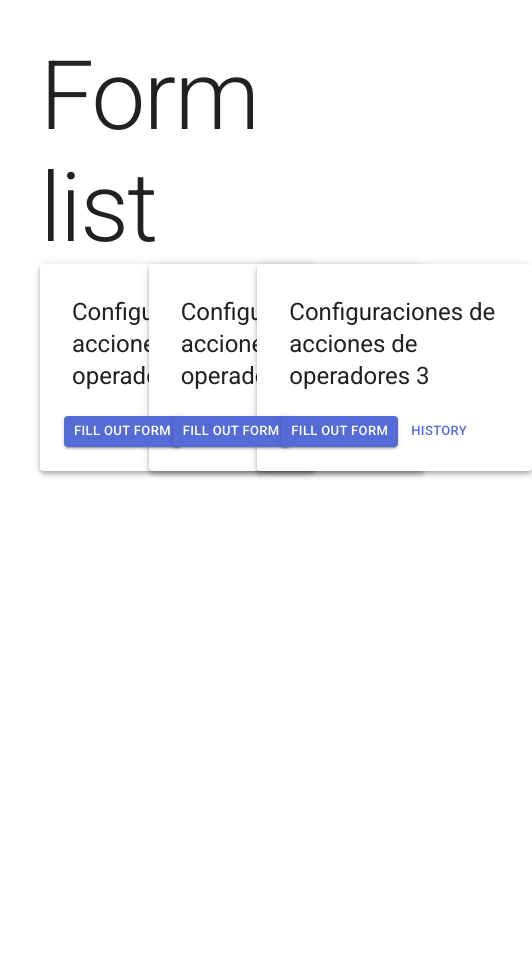
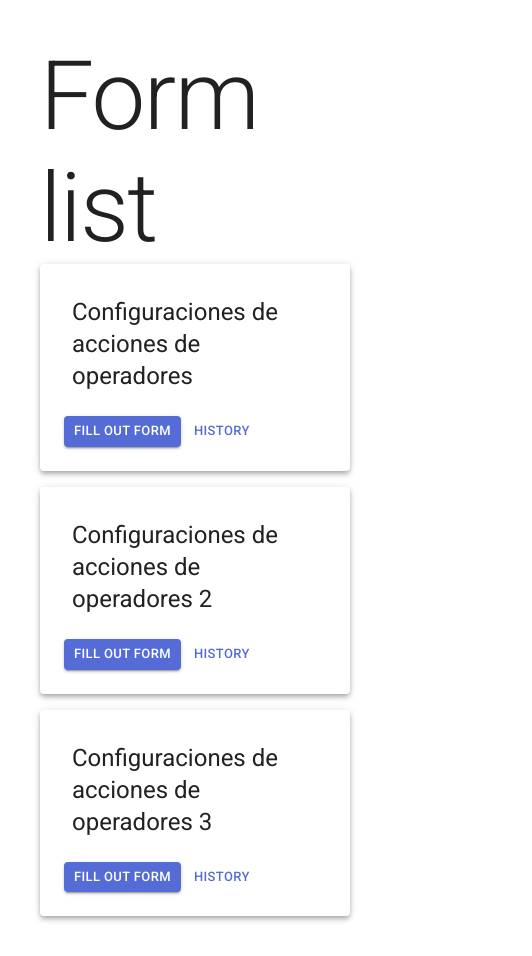
Before and after one commit to riskezwn/sendizer-test, a React (Vite) app: page / in a window 390 px wide. Shown: the whole page, 532 px wide, since content can reach past the window. Before the commit the page ends 844 px from the top, so only its background shows below. Built offline with nearby package versions, Linux system fonts and the light colour scheme.

Commit message:
Add responsive card list

```diff
--- a/src/App.tsx
+++ b/src/App.tsx
@@ -19,7 +19,7 @@ function App() {
 
         <Grid container spacing={2}>
           {forms.map(({ id_form, name }) => (
-            <Grid item xs={4} key={id_form}>
+            <Grid item sm={12} md={4} key={id_form}>
               <FormGridItem id={id_form} name={name} />
             </Grid>
           ))}
```
